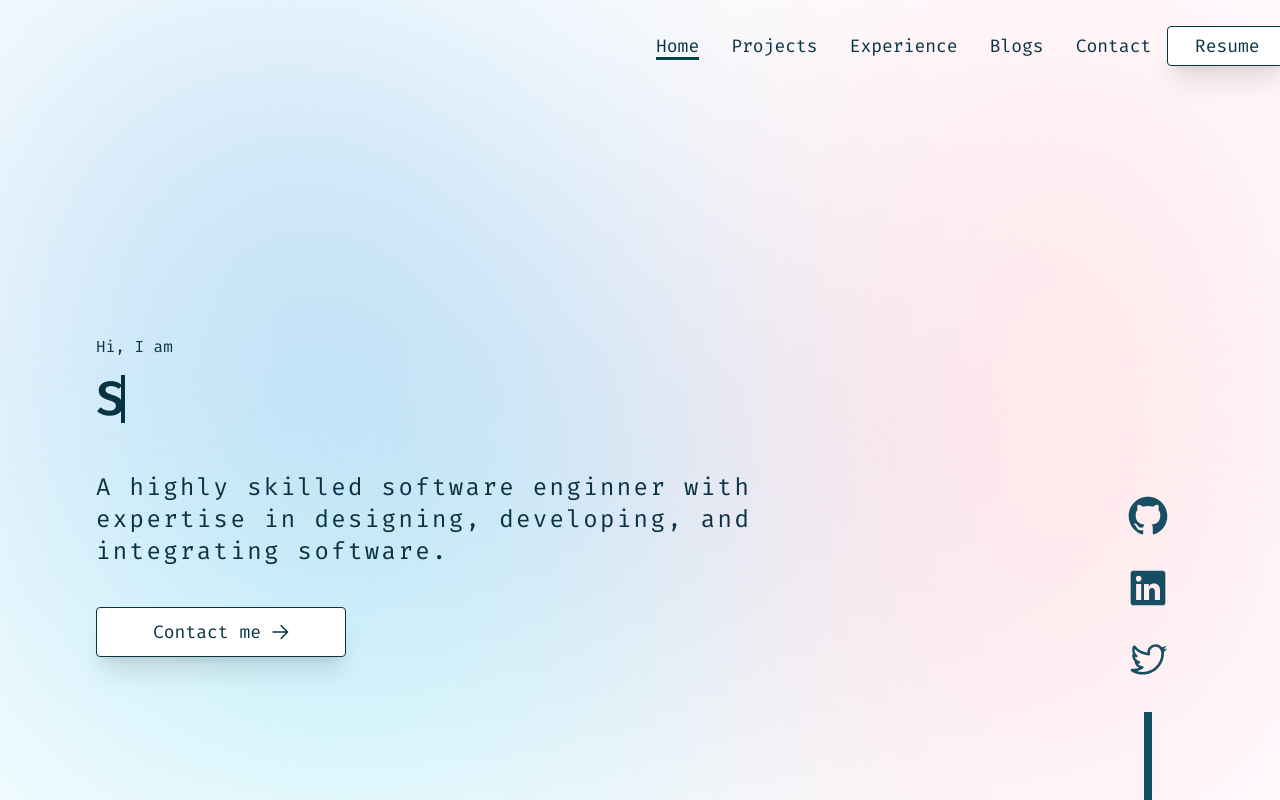
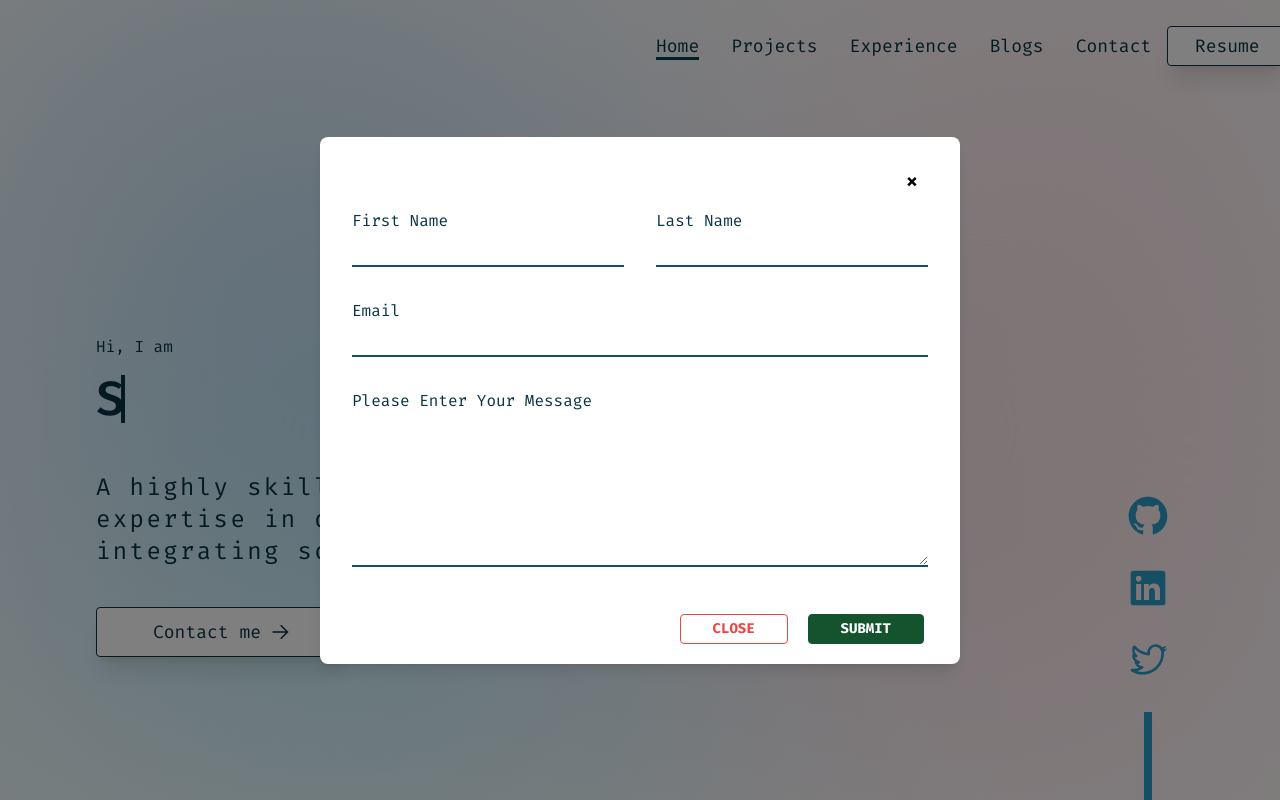
Before and after one commit to sebzz2k2/sebin, a Next.js app: page / in a window 1280 px wide. Both pictures are taken after a click on the button "Contact me". Built offline with nearby package versions, Linux system fonts and the light colour scheme.

Commit message:
feat: add contact-me form

```diff
--- a/package.json
+++ b/package.json
@@ -20,6 +20,7 @@
     "react-dom": "^18",
     "react-icons": "^5.0.1",
     "react-vertical-timeline-component": "^3.6.0",
+    "resend": "^3.2.0",
     "tailwind-merge": "^2.3.0"
   },
   "devDependencies": {
--- /dev/null
+++ b/src/app/api/route.ts
@@ -0,0 +1,5 @@
+import { NextResponse } from "next/server";
+
+export async function GET() {
+  return new NextResponse("Hello World");
+}
--- /dev/null
+++ b/src/app/api/send/route.ts
@@ -0,0 +1,24 @@
+import { NextResponse, NextRequest } from "next/server";
+import { Resend } from "resend";
+
+const resend = new Resend(process.env.RESEND_API_KEY);
+
+export async function POST(req: NextRequest) {
+  try {
+    const body = await req.json();
+    const { data, error } = await resend.emails.send({
+      from: "contact <onboarding@resend.dev>",
+      to: ["sebinsebzz2002@gmail.com"],
+      subject: `New message from ${body.email}`,
+      html: `<p> First Name: ${body.firstName} </p> <p> Last Name: ${body.lastName} </p> <p> Email: ${body.email} </p> <p> Message: ${body.message} </p>`,
+    });
+
+    if (error) {
+      return new NextResponse(error.message, { status: 500 });
+    }
+
+    return new NextResponse("Email sent successfully", { status: 200 });
+  } catch (error: any) {
+    return new NextResponse(error.message, { status: 500 });
+  }
+}
--- a/src/app/page.tsx
+++ b/src/app/page.tsx
@@ -1,7 +1,9 @@
+"use client";
 import React from "react";
 import "./globals.css";
 import Button from "@/components/common/button";
 import { GrLinkNext } from "react-icons/gr";
+import Modal from "@/components/common/Modal/ContactMe";
 
 export default function Page() {
   return (
@@ -12,6 +14,11 @@ export default function Page() {
 }
 
 const Hero = () => {
+  const [showModal, setShowModal] = React.useState(false);
+
+  const handleModal = () => {
+    setShowModal((prev) => !prev);
+  };
   return (
     <div className="z-10 font-firaCode text-cyan-950 flex gap-12 flex-col w-3/4">
       <div className="flex flex-col gap-4 w-max">
@@ -25,11 +32,13 @@ const Hero = () => {
           A highly skilled software enginner with expertise in designing,
           developing, and integrating software.
         </div>
-        <Button width="250px" height="50px">
+        <Button width="250px" height="50px" onClick={handleModal}>
           Contact me
           <GrLinkNext style={{ color: "##044149" }} />
         </Button>
       </div>
+
+      {showModal && <Modal handleModal={handleModal} />}
     </div>
   );
 };
--- /dev/null
+++ b/src/components/common/Modal/ContactMe.tsx
@@ -0,0 +1,155 @@
+"use client";
+
+import axios from "axios";
+import React, { useState } from "react";
+
+type ModalProps = {
+  handleModal: () => void;
+};
+const Modal: React.FC<ModalProps> = ({ handleModal }) => {
+  const [data, setData] = useState({
+    firstName: "",
+    lastName: "",
+    email: "",
+    message: "",
+  });
+
+  const handleChange = (
+    e: React.ChangeEvent<HTMLInputElement | HTMLTextAreaElement>
+  ) => {
+    setData({
+      ...data,
+      [e.target.name]: e.target.value,
+    });
+  };
+
+  const handleSubmit = async () => {
+    if (!data.email) {
+      setError({
+        ...error,
+        email: true,
+      });
+    }
+    if (!data.message) {
+      setError({
+        ...error,
+        message: true,
+      });
+    }
+    const emailRegex = /^[a-zA-Z0-9._-]+@[a-zA-Z0-9.-]+\.[a-zA-Z]{2,6}$/;
+    if (!emailRegex.test(data.email)) {
+      setError({
+        ...error,
+        email: true,
+      });
+    }
+    if (data.email && data.message) {
+      const res = await axios.post("/api/send", data);
+    }
+  };
+
+  const [error, setError] = useState({
+    email: false,
+    message: false,
+  });
+
+  const handleBackgroundClick = (e: React.MouseEvent<HTMLDivElement>) => {
+    if (e.target === e.currentTarget) {
+      handleModal();
+    }
+  };
+  return (
+    <>
+      <div
+        className="fixed inset-0 z-50 flex items-center justify-center overflow-x-hidden overflow-y-auto outline-none focus:outline-none"
+        onClick={handleBackgroundClick}
+      >
+        <div className="relative w-1/2 mx-auto my-6">
+          <div className="relative flex flex-col w-full bg-white border-0 rounded-lg shadow-lg outline-none focus:outline-none p-4">
+            <div className="flex items-start justify-between px-4 py-2 rounded-t-lg border-blueGray-200">
+              <button
+                className="p-1 ml-auto bg-transparent border-0 text-black float-right text-3xl leading-none font-semibold outline-none focus:outline-none"
+                onClick={handleModal}
+              >
+                <span className="text-black h-6 w-6 text-2xl block outline-none focus:outline-none">
+                  ×
+                </span>
+              </button>
+            </div>
+            <div className="relative flex gap-8 px-4 py-2 flex-col">
+              <div className="flex gap-8">
+                <div className="w-full">
+                  <label>First Name</label>
+                  <input
+                    type="text"
+                    name="firstName"
+                    onChange={handleChange}
+                    className="border-b-2 border-cyan-900 outline-none px-2 py-1 w-full"
+                  />
+                </div>
+                <div className="w-full">
+                  <label>Last Name</label>
+                  <input
+                    type="text"
+                    className="border-b-2 border-cyan-900 outline-none px-2 py-1 w-full"
+                    name="lastName"
+                    onChange={handleChange}
+                  />
+                </div>
+              </div>
+              <div>
+                <div className="w-full relative">
+                  <label>Email</label>
+                  <input
+                    type="text"
+                    name="email"
+                    onChange={handleChange}
+                    className="border-b-2 border-cyan-900 outline-none px-2 py-1 w-full"
+                  />
+                  {error.email && (
+                    <span className="absolute bottom-[-16px] left-0 text-xs text-red-500">
+                      Email should be valid and is required
+                    </span>
+                  )}
+                </div>
+              </div>
+              <div className="relative">
+                <label>Please Enter Your Message</label>
+                <textarea
+                  rows={6}
+                  name="message"
+                  onChange={handleChange}
+                  className="border-b-2 border-cyan-900 outline-none px-2 py-1 w-full"
+                />
+                {error.message && (
+                  <span className="absolute bottom-[-16px] left-0 text-xs text-red-500">
+                    Message is required
+                  </span>
+                )}
+              </div>
+            </div>
+            <div className="flex items-center justify-end mt-8 px-4 py-2border-t border-solid rounded-b-lg border-blueGray-200 gap-4">
+              <button
+                className="text-red-500 background-transparent font-bold uppercase px-8 py-1 border-red-500 border rounded text-sm outline-none focus:outline-none mr-1 mb-1 ease-linear transition-all duration-150"
+                type="button"
+                onClick={handleModal}
+              >
+                Close
+              </button>
+              <button
+                className="bg-green-900 text-white border border-green-900 rounded background-transparent font-bold uppercase px-8 py-1 text-sm outline-none focus:outline-none mr-1 mb-1 ease-linear transition-all duration-150"
+                onClick={handleSubmit}
+                type="button"
+              >
+                Submit
+              </button>
+            </div>
+          </div>
+        </div>
+      </div>
+      <div className="fixed inset-0 z-40 bg-black opacity-50"></div>
+    </>
+  );
+};
+
+export default Modal;
--- a/src/components/common/button.tsx
+++ b/src/components/common/button.tsx
@@ -1,15 +1,25 @@
 import { cn } from "@/lib/utils";
 import React from "react";
-interface Props {
+
+interface Props extends React.ButtonHTMLAttributes<HTMLButtonElement> {
   children: React.ReactNode;
   width?: string;
   height?: string;
   variant?: "primary" | "secondary";
   className?: string;
+  onclick?: () => void;
 }
-const Button = ({ children, width, height, variant, className }: Props) => {
+const Button = ({
+  children,
+  width,
+  height,
+  variant,
+  className,
+  ...props
+}: Props) => {
   return (
     <button
+      {...props}
       className={cn(
         "p-2.5 bg-white rounded shadow-xl border font-firaCode text-cyan-950 border-cyan-950 justify-center items-center gap-2.5 inline-flex text-lg",
         variant === "primary"
```
Also changed, not shown: 2 other files (tests, documents, lock files or other folders).
